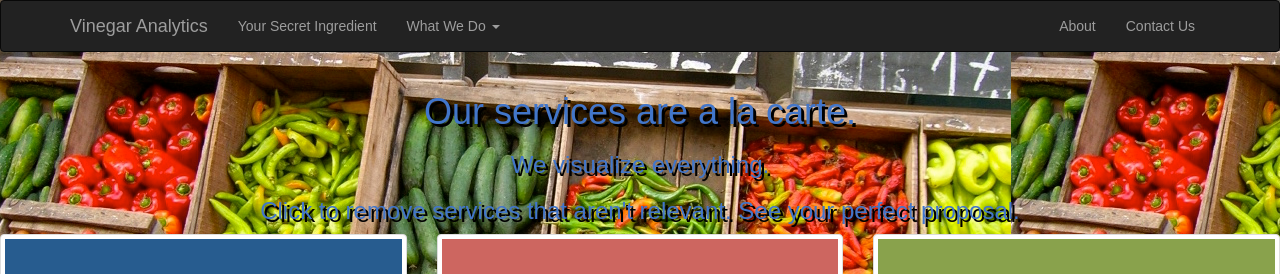
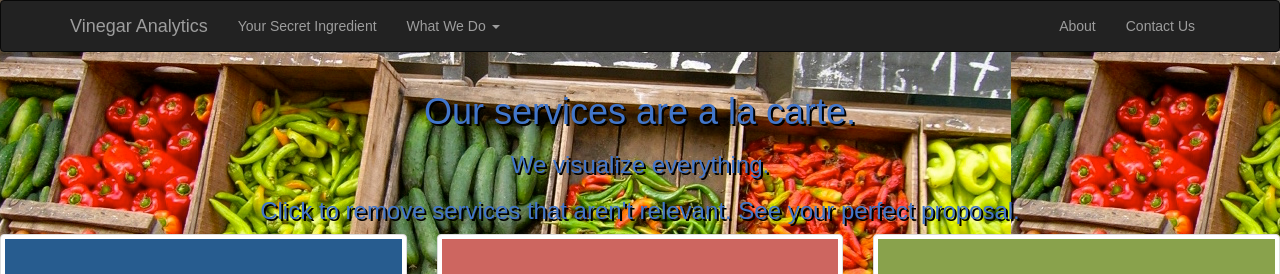
Before and after one commit to grumford2016/grumford2016.github.io, a plain HTML site: page StaticPage2.html in a window 1280 px wide. Shown: the top 274 px of the page. Drawn offline with nearby package versions, Linux system fonts and the light colour scheme.

Commit message:
text shadow change

```diff
--- a/StaticPage2.css
+++ b/StaticPage2.css
@@ -9,14 +9,14 @@ body {
 body h1{
   font-family: 'Raleway', sans-serif;
   color: #4276CA;
-  text-shadow: 3px 3px black;
+  text-shadow: 2px 2px black;
 }
 
 body h2{
 	font-family: 'Raleway', sans-serif;
 	font-size: x-large;
 	color: #4276CA;
-	text-shadow: 3px 3px black;
+	text-shadow: 2px 2px black;
 }
 
 #title{
```
